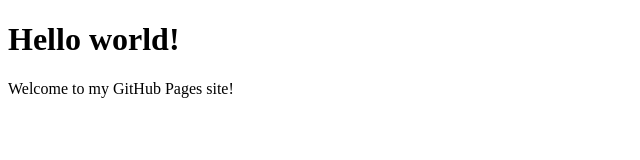
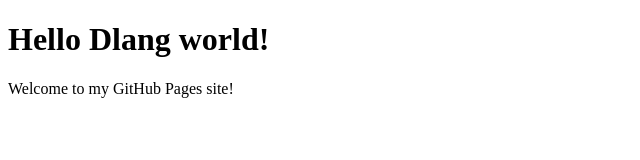
Before and after one commit to rontarrant/dlang, a plain HTML site: page index.html in a window 1280 px wide. Shown: the whole page, without its empty margins (0-640 px from the left). Drawn offline with Linux system fonts and the light colour scheme.

Commit message:
replace index.html

```diff
--- a/index.html
+++ b/index.html
@@ -4,7 +4,7 @@
     <title>Dlang Quick-study</title>
 </head>
 <body>
-    <h1>Hello world!</h1>
+    <h1>Hello Dlang world!</h1>
     <p>Welcome to my GitHub Pages site!</p>
 </body>
 </html>
```
